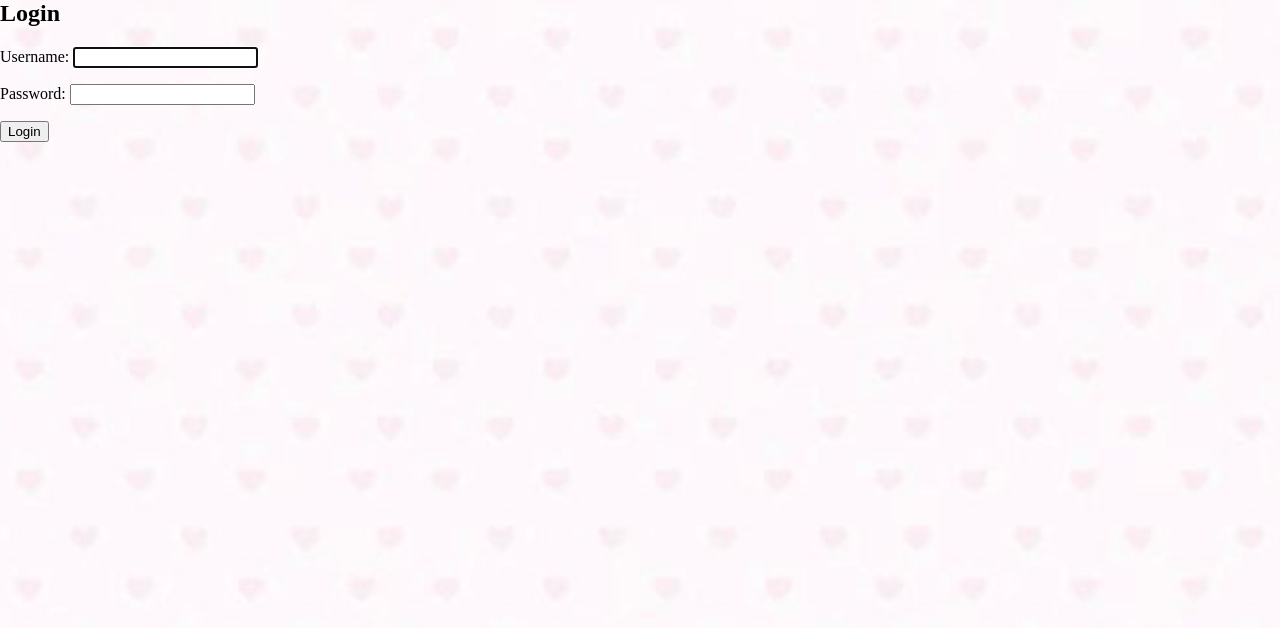
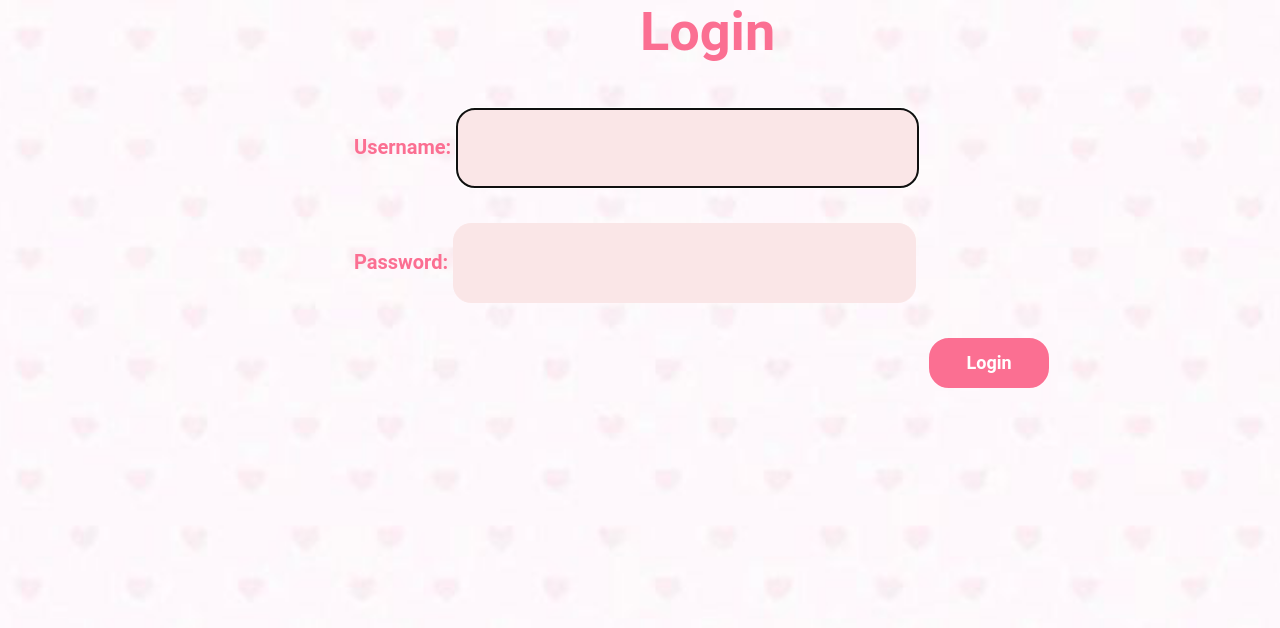
Before and after one commit to Thanchida/ku-polls, a Django app: page /accounts/login/ in a window 1280 px wide. Shown: the top 628 px of the page. Run offline with Django 5.2, Linux system fonts and the light colour scheme.

Commit message:
Edit login page

```diff
--- a/polls/static/polls/style.css
+++ b/polls/static/polls/style.css
@@ -282,3 +282,41 @@
   margin-left: 500px;
   border: 1px solid #a4c593;
   }
+
+#login-form {
+  font-family: 'Roboto', sans-serif;
+  font-size: 20px;
+  color: #fb6f92;
+  font-weight: bold;
+  align-item: center;
+  margin-left: 354px;
+  }
+
+#login-form input[type="text"],
+#login-form input[type="password"],
+#login-form textarea {
+  width: 50%;
+  height: 80px;
+  padding: 10px;
+  margin-bottom: 15px;
+  font-size: 18px;
+  border: 1px solid #fae6e7;
+  border-radius: 18px;
+  color: #fb6f92;
+  background-color: #fae6e7;
+}
+
+.login-button {
+  background-color: #fb6f92;
+  border-color: #fb6f92;
+  border-style: solid;
+  border-radius: 20px;
+  color: white;
+  width: 120px;
+  height: 50px;
+  font-size: 18px;
+  font-weight: bold;
+  font-family: 'Roboto', sans-serif;
+  text-align: center;
+  margin-left: 575px;
+  }
--- a/polls/templates/registration/login.html
+++ b/polls/templates/registration/login.html
@@ -2,18 +2,20 @@
 <body>
 {% load static %}
     <link rel="stylesheet" href="{% static 'polls/style.css' %}">
-<h2>Login</h2>
+<h2 class="ku-poll-title">Login</h2>
 
 {% if messages %}
-{% for msg in messages %}
-<p class="{{msg.tags}}">{{msg}}</p>
-{% endfor %}
+    <ul class="messages">
+        {% for message in messages %}
+            <li class="{{ message.tags }}">{{ message }}</li>
+        {% endfor %}
+    </ul>
 {% endif %}
-<form method="post">
+<form method="post" id="login-form">
   {% csrf_token %}
   {{ form.as_p }}
   <p>
-  <button type="submit">Login</button>
+  <button type="submit" class="login-button">Login</button>
   </p>
   <input type="hidden" name="next" value="{{next}}"/>
  </form>
```
